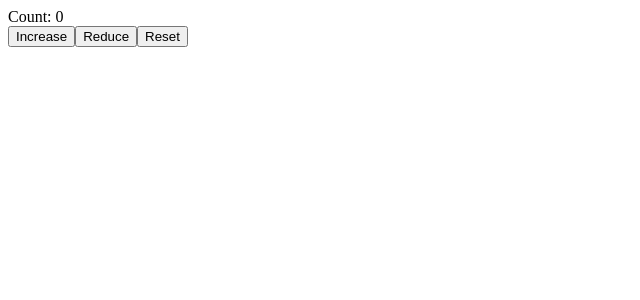
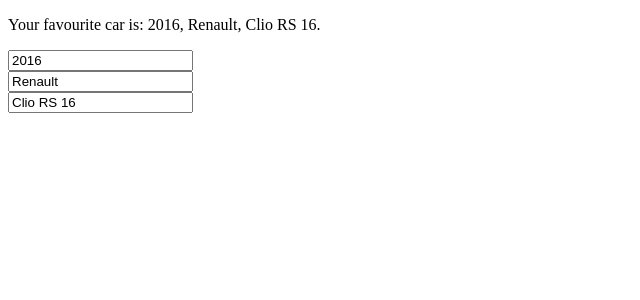
Before and after one commit to HopolangBotsane/Random-React-Projects, a React (Vite) app in the folder Untitled/: page / in a window 1280 px wide. Shown: the top 300 px of the page, without its empty margins (0-640 px from the left). Built offline with nearby package versions, Linux system fonts and the light colour scheme.

Commit message:
Rename: MyComponent to Payment New: Made new MyComponent Update: MyComponent

```diff
--- a/Untitled/src/App.jsx
+++ b/Untitled/src/App.jsx
@@ -1,10 +1,10 @@
-import Counter from "./Components/Counter"
+import MyComponent from "./Components/MyComponent"
 
 function App() {
 
   return (
     <>
-      <Counter/>
+      <MyComponent/>
     </>
   )
 }
--- a/Untitled/src/Components/MyComponent.jsx
+++ b/Untitled/src/Components/MyComponent.jsx
@@ -1,86 +1,34 @@
-import React, {use, useState} from "react"
+//Updating objects with state
 
+import { useState } from "react";
 
 function MyComponent() {
 
-    const [name, setName] = useState("")
-    const [comment, setComment] = useState("")
-    const [payment, setPayment] = useState("")
-    const [shipping, setShipping] = useState("")
+    const [car, setCar] = useState({Year: 2016, Make: "Renault", Model: "Clio RS 16"})
 
-    function handleNameChange(event) {
-        setName(event.target.value)
+    function handleYearChange(event) {
+        setCar(prevCar => ({...prevCar, Year: event.target.value}))
     }
 
-    function handleCommentChange(event) {
-        setComment(event.target.value)
+    function handleMakeChange(event) {
+        setCar(prevCar => ({...prevCar, Make: event.target.value}))
     }
 
-    function handlePaymentChange(event) {
-        setPayment(event.target.value)
-    }
-
-    function handleShippingChange(event) {
-        setShipping(event.target.value)
+    function handleModelChange(event) {
+        setCar(prevCar => ({...prevCar, Model: event.target.value}))
     }
 
     return(
         <div>
-            <input value={name} onChange={handleNameChange} type="text" />
-            <p>Name: {name}</p>
+            <p>Your favourite car is: {car.Year}, {car.Make}, {car.Model}.</p>
 
-            <p>Delivery Instructions</p>
-            <textarea value={comment} onChange={handleCommentChange} placeholder="Leave additional Delivery Instructions"/>
-
-            <p>Payment Option</p>
-            <select value={payment} onChange={handlePaymentChange}>
-                <option value="">Select Payment</option>
-                <option value="Visa">Visa</option>
-                <option value="MasterCard">MasterCard</option>
-            </select>
-
-            <div className="div">
-                <label>
-                    <input type="radio" value="Pick Up" checked={shipping === "Pick Up"} onChange={handleShippingChange}/>
-                    Pick Up
-                </label><br/>
-
-                <label>
-                    <input type="radio" value="Delivery" checked={shipping === "Delivery"} onChange={handleShippingChange}/>
-                    Delivery
-                </label>
-
-                <p>Delivery Method: {shipping}</p>
+            <div className="inputs">
+                <input type="number" value={car.Year} onChange={handleYearChange}/><br/>
+                <input type="text" value={car.Make} onChange={handleMakeChange}/><br/>
+                <input type="text" value={car.Model} onChange={handleModelChange}/><br/>
             </div>
-
-
         </div>
     )
 }
 
-
-// function MyComponent() {
-
-//     const [name, setName] = useState("Guest")
-//     const [age, setAge] = useState("0")
-
-//     const updateAge = () => {
-//         setAge("21")
-//     }
-
-//     const updateName = () => {
-//         setName("Patrick StarFish")
-//     }
-
-//     return (
-//         <div>
-//             <p>Name: {name}</p>
-//             <button onClick={updateName}>Set Name</button>
-//             <p>Age: {age}</p>
-//             <button onClick={updateAge}>Set Age</button>
-//         </div>
-//     )
-
-// }
-
 export default MyComponent
```
Also changed, not shown: Untitled/src/Components/Payment.jsx (added, +86 -0 lines).
